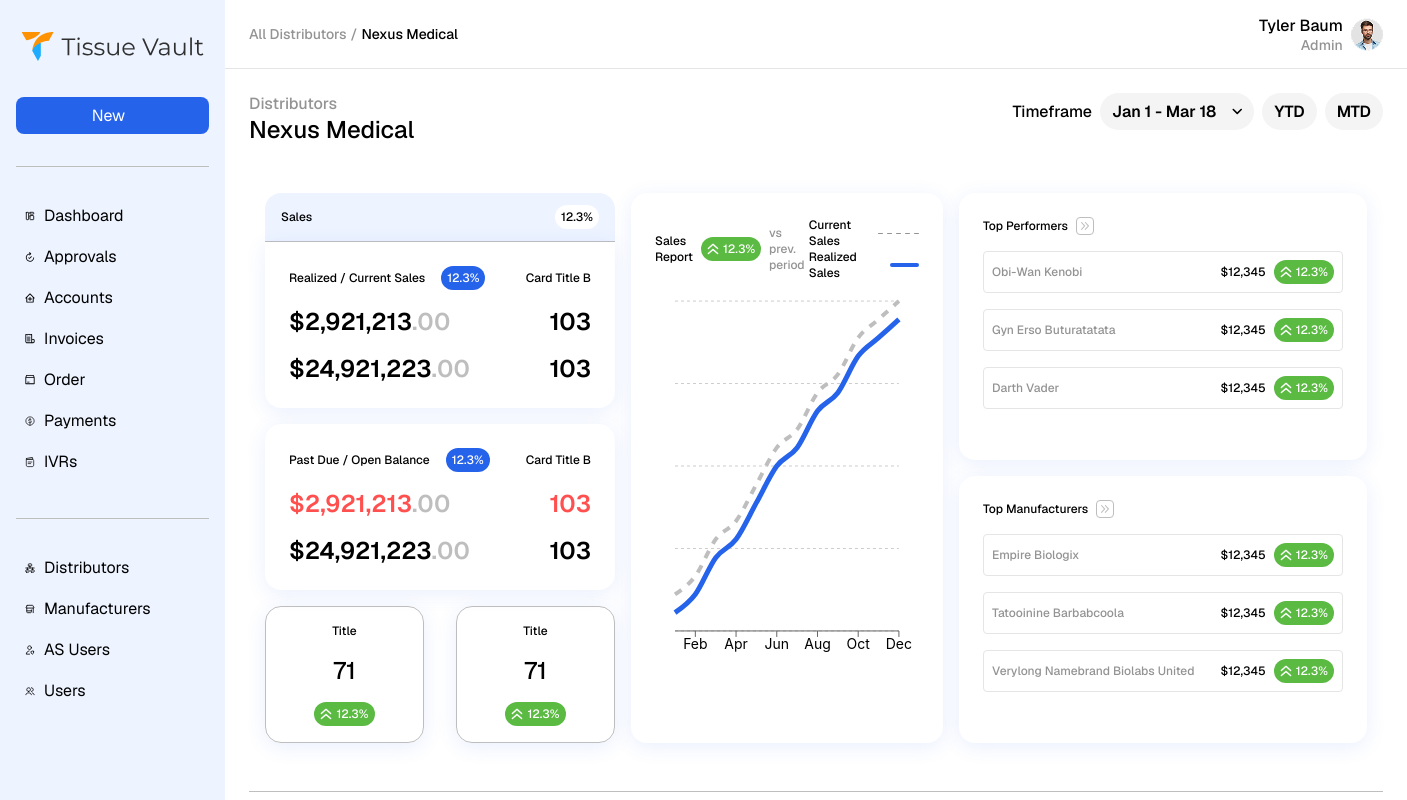
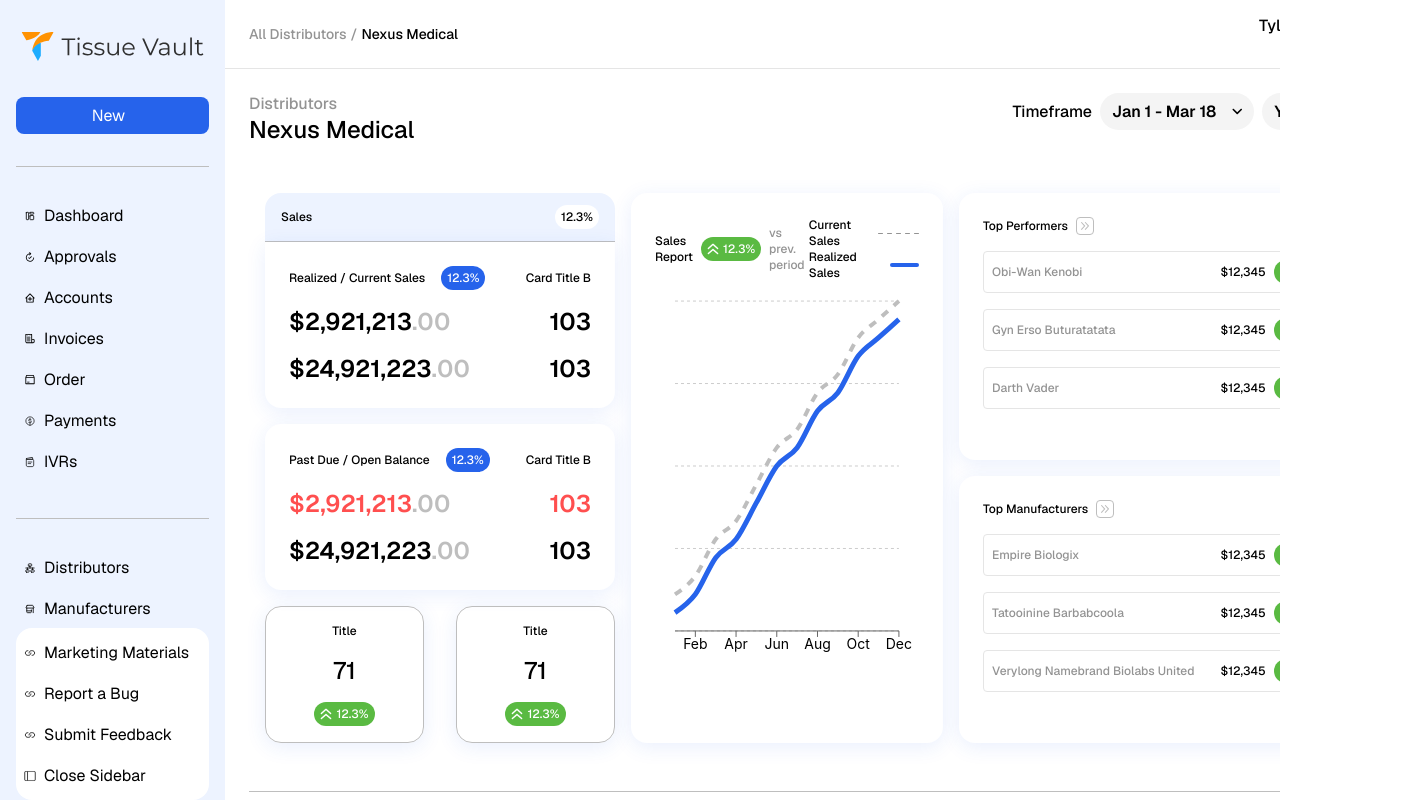
Before and after one commit to SAIMA10/ui-template, a React (Create React App) app: page / in a window 1280 px wide. Shown: the top 800 px of the page, 1407 px wide, since content can reach past the window. Built offline with nearby package versions, Linux system fonts and the light colour scheme.

Commit message:
code fixes

```diff
--- a/src/App.css
+++ b/src/App.css
@@ -1,6 +1,7 @@
 .container {
   display: grid;
   height: 100vh;
+  overflow: hidden;
   grid-template-columns: 225px 2fr;
   transition: 0.3s ease-out;
 }
@@ -9,7 +10,17 @@
   grid-template-columns: 64px 2fr;
 }
 
+.sideBar {
+  height: 100vh;
+  overflow-y: auto;
+  scrollbar-width: none;
+  background-color: var(--blueBackground);
+}
+
 .right-container {
   display: grid;
   grid-template-rows: 69px 1fr;
+  flex-grow: 1;
+  overflow-y: auto;
+  height: 100vh;
 }
--- a/src/App.js
+++ b/src/App.js
@@ -9,7 +9,7 @@
 
   return (
     <div className={`container ${closeSidebar ? 'collapsed' : 'expanded'}`}>
-      <div>
+      <div className="sideBar">
         <SideBar closeSidebar={closeSidebar} toggleSidebar={() => setCloseSidebar(!closeSidebar)}/>
       </div>
       <div className="right-container">
--- a/src/components/cards/styles.css
+++ b/src/components/cards/styles.css
@@ -4,7 +4,7 @@
 }
 
 .full-card-container:hover {
-  border: 4px solid var(--primaryColor);
+  outline: 4px solid var(--primaryColor);
 }
 
 .top-card-container {
@@ -43,7 +43,7 @@
 }
 
 .card-container:hover {
-  border: 4px solid var(--primaryColor);
+  outline: 4px solid var(--primaryColor);
 }
 
 .card-title-text {
--- a/src/components/side-bar/side-bar.tsx
+++ b/src/components/side-bar/side-bar.tsx
@@ -88,6 +88,9 @@
           backgroundColor: colors["white"],
           borderRadius: "16px",
           paddingTop: "8px",
+          top: 0,
+          bottom: 0,
+          position: "sticky",
         }}
       >
         {sideBarButtonActions.map((button) => {
--- a/src/components/top-bar/styles.css
+++ b/src/components/top-bar/styles.css
@@ -7,6 +7,8 @@
     padding-left: 24px;
     padding-right: 24px;
     border-bottom: 1px solid var(--strokeLight);
+    top: 0;
+    position: sticky;
 }
 
 .top-bar-breadcrumbs {
```
